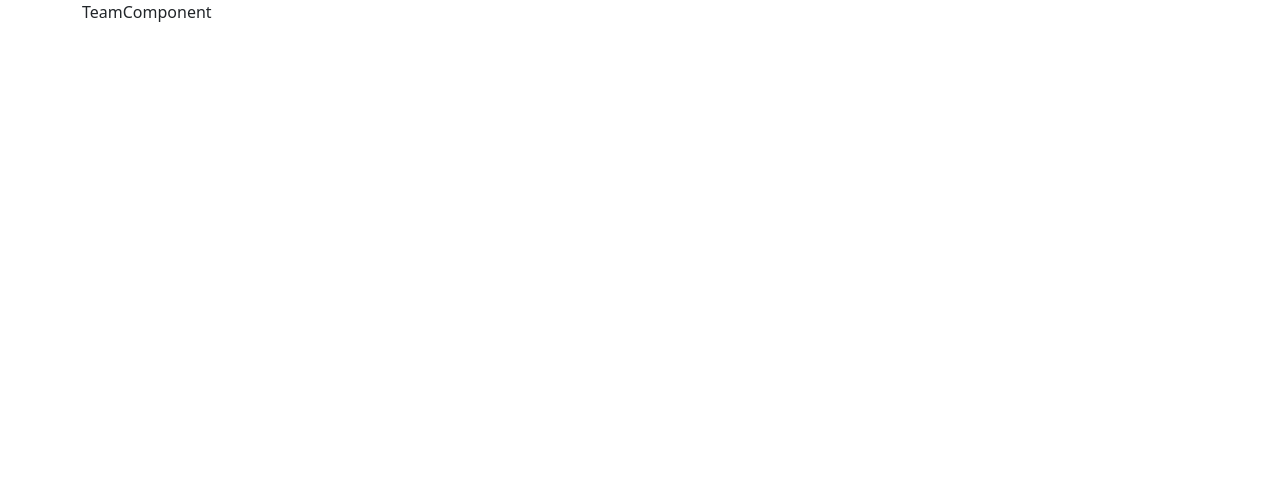
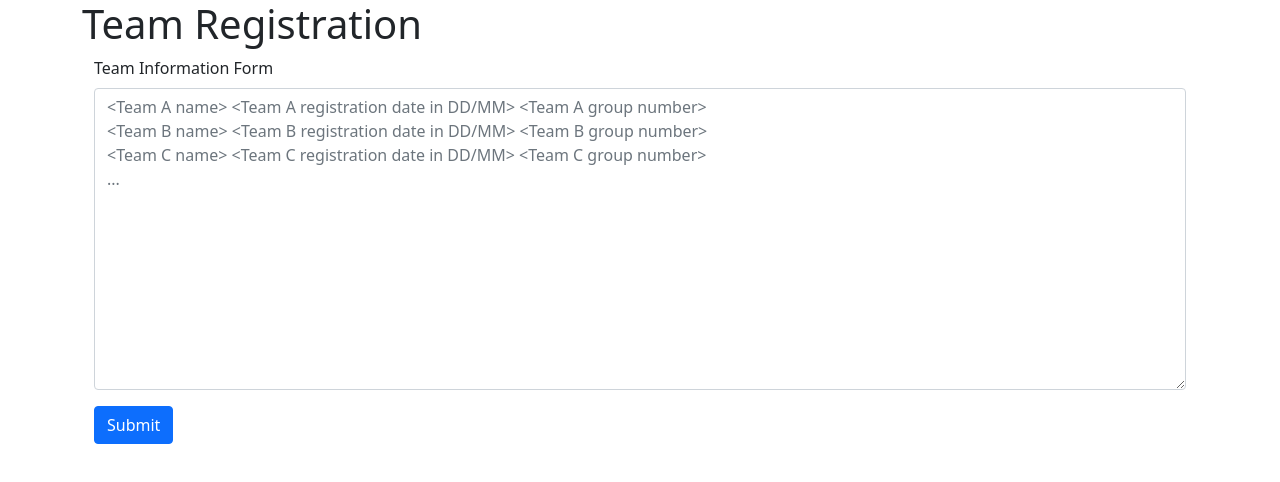
Before and after one commit to btjl/tap-gds-ace-2023, a React (Create React App) app in the folder frontend/: page / in a window 1280 px wide. Shown: the top 482 px of the page. Built offline with nearby package versions, Linux system fonts and the light colour scheme.

Commit message:
Update TeamComponent.js with form input
Text area form input and submit button

```diff
--- a/frontend/src/components/Team/TeamComponent.js
+++ b/frontend/src/components/Team/TeamComponent.js
@@ -1,7 +1,27 @@
 import React from "react";
+import { Form, Button } from "react-bootstrap";
 
 const TeamComponent = () => {
-  return <div>TeamComponent</div>;
+  return (
+    <div>
+      <h1>Team Registration</h1>
+      <div className="container">
+        <Form>
+          <Form.Group className="mb-3" controlId="exampleForm.ControlTextarea1">
+            <Form.Label>Team Information Form</Form.Label>
+            <Form.Control
+              as="textarea"
+              rows={12}
+              placeholder="<Team A name> <Team A registration date in DD/MM> <Team A group number>&#10;<Team B name> <Team B registration date in DD/MM> <Team B group number>&#10;<Team C name> <Team C registration date in DD/MM> <Team C group number>&#10;..."
+            />
+          </Form.Group>
+          <Button variant="primary" type="submit">
+            Submit
+          </Button>
+        </Form>
+      </div>
+    </div>
+  );
 };
 
 export default TeamComponent;
```
